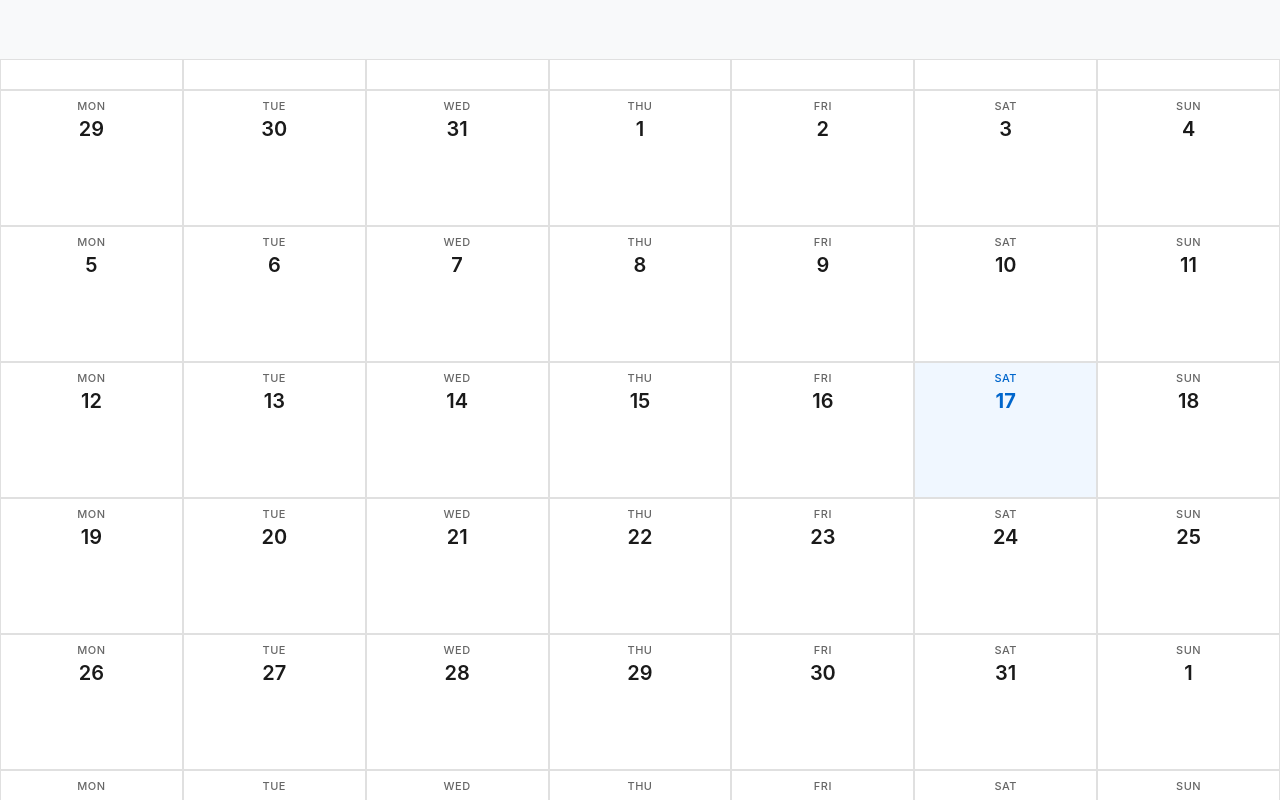
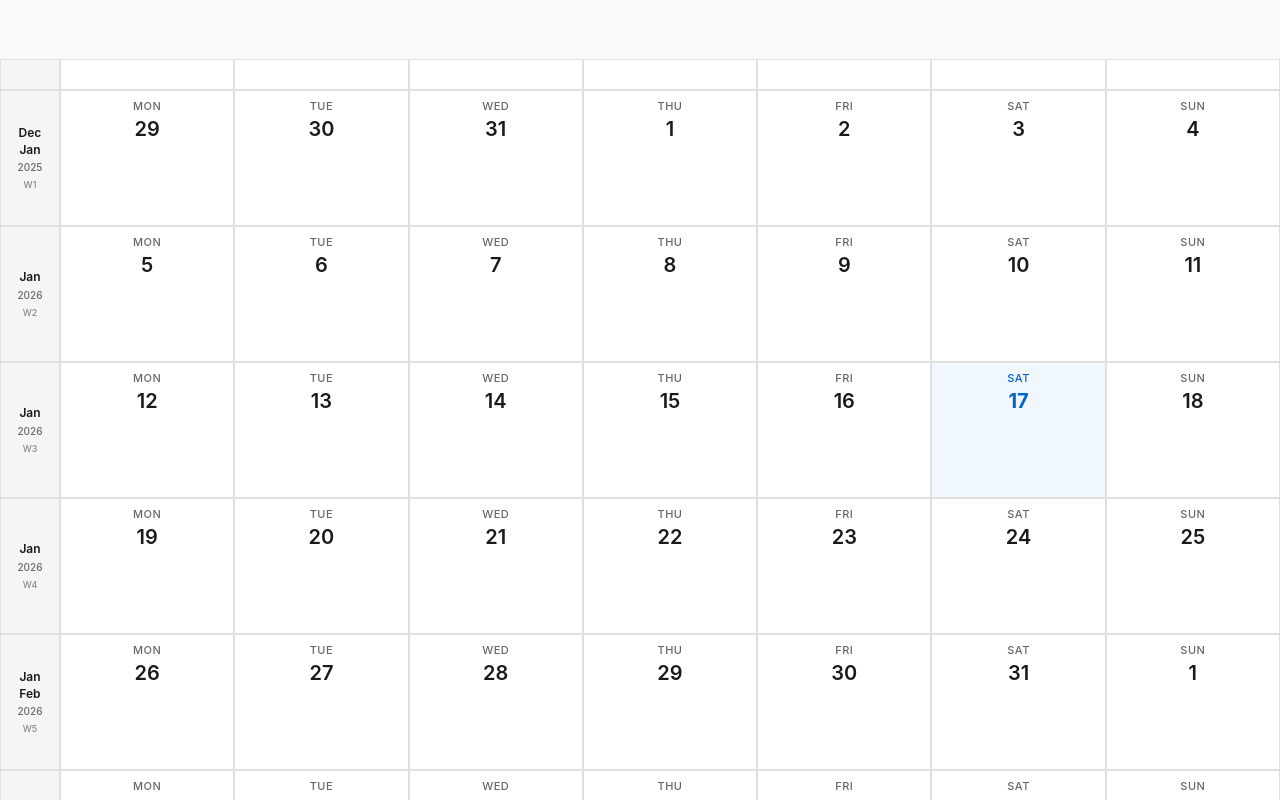
Before and after one commit to sebastiaanvisser/cal, a Next.js app: page / in a window 1280 px wide. Built offline with nearby package versions, Linux system fonts and the light colour scheme.

Commit message:
Mon/Year headers.

```diff
--- a/components/Calendar.module.css
+++ b/components/Calendar.module.css
@@ -33,26 +33,64 @@
   padding-bottom: env(safe-area-inset-bottom, 0);
 }
 
-.monthHeader {
-  position: sticky;
-  top: 60px; /* Below toolbar */
-  z-index: 50;
-  background-color: #ffffff;
-  padding: 12px 16px;
-  font-size: 18px;
-  font-weight: 600;
-  color: #1a1a1a;
-  border-bottom: 2px solid #e0e0e0;
-  /* Safe area for iPhone notch */
-  padding-top: calc(12px + env(safe-area-inset-top, 0));
+.weekWrapper {
+  width: 100%;
 }
 
 .weekRow {
   display: grid;
-  grid-template-columns: repeat(7, 1fr);
+  grid-template-columns: auto repeat(7, 1fr);
   width: 100%;
   min-height: calc((100vh - 120px) / 5); /* Approximately 5 weeks visible */
   min-height: calc((100dvh - 120px) / 5);
+}
+
+.metaBlock {
+  border: 1px solid #e0e0e0;
+  background-color: #f5f5f5;
+  display: flex;
+  align-items: center;
+  justify-content: center;
+  padding: 8px 4px;
+  min-height: 80px;
+  flex-shrink: 0;
+  width: 60px;
+}
+
+.metaContent {
+  display: flex;
+  flex-direction: column;
+  align-items: center;
+  justify-content: center;
+  gap: 4px;
+  text-align: center;
+}
+
+.metaMonths {
+  display: flex;
+  flex-direction: column;
+  align-items: center;
+  gap: 2px;
+  font-weight: 600;
+  color: #1a1a1a;
+}
+
+.metaMonth {
+  font-size: 12px;
+  line-height: 1.2;
+}
+
+.metaYear {
+  font-size: 10px;
+  color: #666666;
+  font-weight: 500;
+}
+
+.metaWeek {
+  font-size: 9px;
+  color: #888888;
+  font-weight: 500;
+  margin-top: 2px;
 }
 
 .dayCell {
@@ -108,6 +146,24 @@
 
 /* Mobile optimizations */
 @media (max-width: 768px) {
+  .metaBlock {
+    width: 50px;
+    padding: 6px 2px;
+    min-height: 70px;
+  }
+
+  .metaMonth {
+    font-size: 11px;
+  }
+
+  .metaYear {
+    font-size: 9px;
+  }
+
+  .metaWeek {
+    font-size: 8px;
+  }
+
   .weekRow {
     min-height: calc((100vh - 120px) / 5);
     min-height: calc((100dvh - 120px) / 5);
@@ -125,11 +181,6 @@
   .dayName {
     font-size: 10px;
   }
-
-  .monthHeader {
-    font-size: 16px;
-    padding: 10px 12px;
-  }
 }
 
 /* iPhone specific optimizations */
--- a/components/Calendar.tsx
+++ b/components/Calendar.tsx
@@ -199,8 +199,15 @@ export default function Calendar() {
     }
   }, [weeks])
 
-  const getMonthYear = (date: Date): string => {
-    return date.toLocaleDateString('en-US', { month: 'long', year: 'numeric' })
+  const getMonthYear = (date: Date): { month: string; year: string } => {
+    return {
+      month: date.toLocaleDateString('en-US', { month: 'short' }),
+      year: date.getFullYear().toString()
+    }
+  }
+
+  const getMonthKey = (date: Date): string => {
+    return `${date.getFullYear()}-${date.getMonth()}`
   }
 
   const isNewMonth = (currentDate: Date, previousDate: Date | null): boolean => {
@@ -222,6 +229,49 @@ export default function Calendar() {
     return DAYS[date.getDay() === 0 ? 6 : date.getDay() - 1]
   }
 
+  // Get week number (ISO week number)
+  const getWeekNumber = (date: Date): number => {
+    const d = new Date(Date.UTC(date.getFullYear(), date.getMonth(), date.getDate()))
+    const dayNum = d.getUTCDay() || 7
+    d.setUTCDate(d.getUTCDate() + 4 - dayNum)
+    const yearStart = new Date(Date.UTC(d.getUTCFullYear(), 0, 1))
+    return Math.ceil((((d.getTime() - yearStart.getTime()) / 86400000) + 1) / 7)
+  }
+
+  // Get meta block content for a week
+  const getMetaBlockContent = (week: Week): { months: string[]; weekNumber: number; year: number } => {
+    const firstDay = week.days[0] // Monday
+
+    // Check if first day of month (the 1st) is in this week
+    let firstOfMonthDate: Date | null = null
+
+    for (const day of week.days) {
+      if (day.getDate() === 1) {
+        firstOfMonthDate = day
+        break
+      }
+    }
+
+    const months: string[] = []
+    const mondayMonth = firstDay.toLocaleDateString('en-US', { month: 'short' })
+
+    // If the 1st of a month is in this week and it's a different month than Monday
+    if (firstOfMonthDate && getMonthKey(firstOfMonthDate) !== getMonthKey(firstDay)) {
+      // Show both months: Monday's month first, then the month with the 1st
+      months.push(mondayMonth)
+      const firstOfMonthMonth = firstOfMonthDate.toLocaleDateString('en-US', { month: 'short' })
+      months.push(firstOfMonthMonth)
+    } else {
+      // Only one month in this week
+      months.push(mondayMonth)
+    }
+
+    const weekNumber = getWeekNumber(firstDay)
+    const year = firstDay.getFullYear()
+
+    return { months, weekNumber, year }
+  }
+
   return (
     <div className={styles.container}>
       {/* Sticky Toolbar */}
@@ -235,19 +285,30 @@ export default function Calendar() {
           const firstDay = week.days[0]
           const previousWeek = weekIndex > 0 ? weeks[weekIndex - 1] : null
           const previousLastDay = previousWeek ? previousWeek.days[6] : null
-          const showMonthHeader = isNewMonth(firstDay, previousLastDay)
+          const metaContent = getMetaBlockContent(week)
 
           return (
-            <div key={`week-${week.weekOffset}`} data-week-offset={week.weekOffset}>
-              {/* Month/Year Header */}
-              {showMonthHeader && (
-                <div className={styles.monthHeader}>
-                  {getMonthYear(firstDay)}
-                </div>
-              )}
-
+            <div
+              key={`week-${week.weekOffset}`}
+              data-week-offset={week.weekOffset}
+              className={styles.weekWrapper}
+            >
               {/* Week Row */}
               <div className={styles.weekRow}>
+                {/* Meta Block */}
+                <div className={styles.metaBlock}>
+                  <div className={styles.metaContent}>
+                    <div className={styles.metaMonths}>
+                      {metaContent.months.map((month, idx) => (
+                        <span key={idx} className={styles.metaMonth}>{month}</span>
+                      ))}
+                    </div>
+                    <div className={styles.metaYear}>{metaContent.year}</div>
+                    <div className={styles.metaWeek}>W{metaContent.weekNumber}</div>
+                  </div>
+                </div>
+
+                {/* Day Cells */}
                 {week.days.map((day, dayIndex) => {
                   const isMonthBorder = dayIndex === 0 && isNewMonth(day, previousLastDay)
 
```
